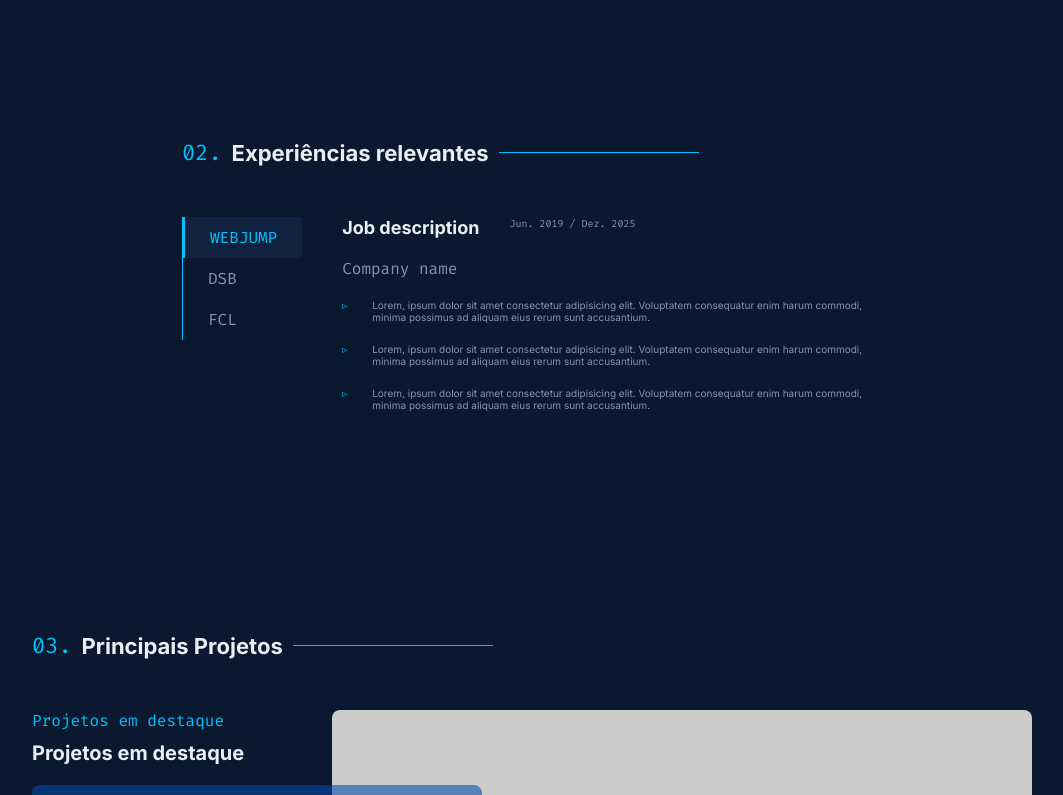
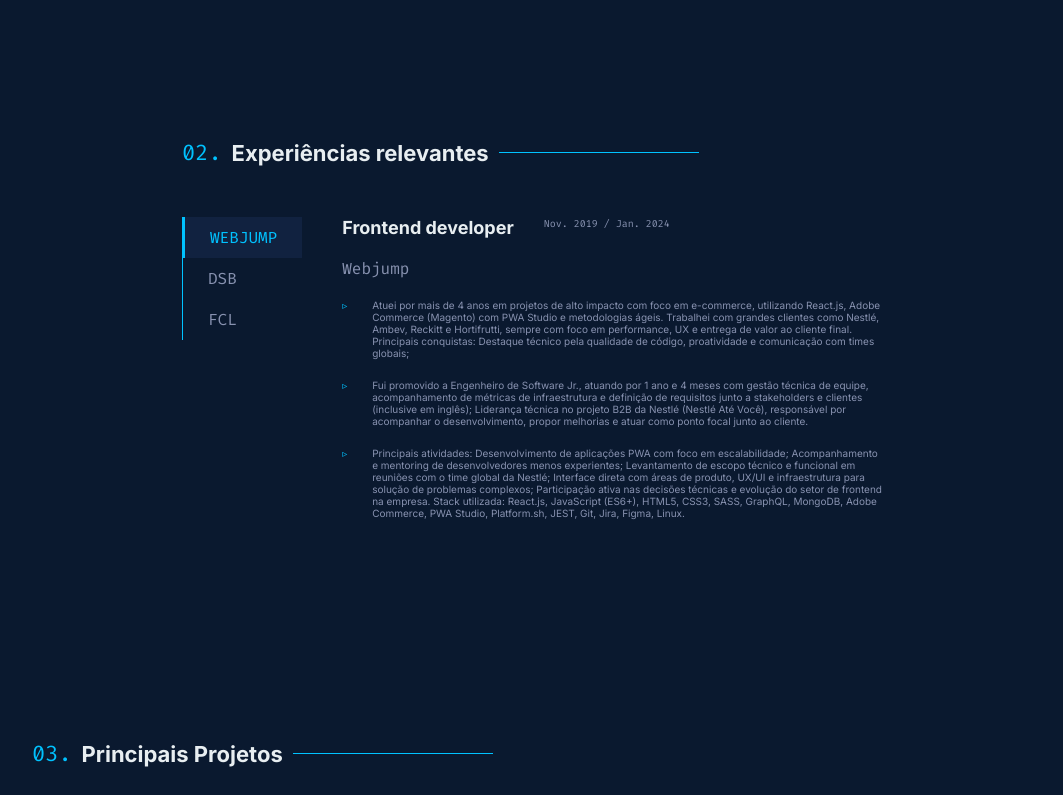
Before and after one commit to Digbezerra/portfolio-v1, a React (Vite) app in the folder portfolio-v1/: page / in a window 1280 px wide. Shown: the part 1619-2414 px from the top of the page, without its empty margins (108-1171 px from the left). Built offline with nearby package versions, Linux system fonts and the light colour scheme.

Commit message:
Jobs, dynamic sections applied

```diff
--- a/portfolio-v1/src/components/sections/Jobs.jsx
+++ b/portfolio-v1/src/components/sections/Jobs.jsx
@@ -1,4 +1,56 @@
+import { useState } from "react";
+
+const jobs = [
+  {
+    id: 1,
+    name: "Webjump",
+    full_name: "Webjump",
+    role: "Frontend developer",
+    begin_date: "Nov. 2019", //Needs to be ISO format, but it's a controlled date, for now at least
+    end_date: "Jan. 2024",
+    description: [
+      "Atuei por mais de 4 anos em projetos de alto impacto com foco em e-commerce, utilizando React.js, Adobe Commerce (Magento) com PWA Studio e metodologias ágeis. Trabalhei com grandes clientes como Nestlé, Ambev, Reckitt e Hortifrutti, sempre com foco em performance, UX e entrega de valor ao cliente final. Principais conquistas: Destaque técnico pela qualidade de código, proatividade e comunicação com times globais;",
+      "Fui promovido a Engenheiro de Software Jr., atuando por 1 ano e 4 meses com gestão técnica de equipe, acompanhamento de métricas de infraestrutura e definição de requisitos junto a stakeholders e clientes (inclusive em inglês); Liderança técnica no projeto B2B da Nestlé (Nestlé Até Você), responsável por acompanhar o desenvolvimento, propor melhorias e atuar como ponto focal junto ao cliente.",
+      "Principais atividades: Desenvolvimento de aplicações PWA com foco em escalabilidade; Acompanhamento e mentoring de desenvolvedores menos experientes; Levantamento de escopo técnico e funcional em reuniões com o time global da Nestlé; Interface direta com áreas de produto, UX/UI e infraestrutura para solução de problemas complexos; Participação ativa nas decisões técnicas e evolução do setor de frontend na empresa. Stack utilizada: React.js, JavaScript (ES6+), HTML5, CSS3, SASS, GraphQL, MongoDB, Adobe Commerce, PWA Studio, Platform.sh, JEST, Git, Jira, Figma, Linux.",
+    ],
+  },
+  {
+    id: 2,
+    name: "DSB",
+    full_name: "Digital Solutions for Business",
+    role: "QA - Analista de testes",
+    begin_date: "Jun. 2019",
+    end_date: "Nov. 2019",
+    description: [
+      "Realizar as atividades de padrão de qualidade das soluções digitais da companhia",
+      "Leitura de escopo de projeto",
+      "Documentação de bugs",
+      "Inserção de comentários na documentação",
+      "Documentar a usabilidade de cada feature",
+    ],
+  },
+  {
+    id: 3,
+    name: "FCL",
+    full_name: "Faculdade Casper Líbero",
+    role: "Estagiário de suporte de T.I",
+    begin_date: "Jun. 2019",
+    end_date: "Jan. 2018",
+    description: [
+      "Realizar o acompanhamento de atividades relacionadas aos laboratórios de informática de Fundação",
+      "Oferecer o suporte técnico ao corpo docente em questão de infraestrutura tecnológica",
+      "Realizar a manutenção e atualização de elementos de hardware e de software dos setores da Fundação",
+    ],
+  },
+];
+
 export function Jobs() {
+  const [idSelected, setIdSelected] = useState(jobs[0].id);
+
+  const handleSelectedItem = (id) => {
+    setIdSelected(id);
+  };
+
   return (
     <>
       <section
@@ -11,33 +63,47 @@ export function Jobs() {
         </div>
         <div className="section-jobs__content">
           <ul className="job__menu">
-            <li className="job__menu--item job__menu--item--active">Webjump</li>
-            <li className="job__menu--item">dsb</li>
-            <li className="job__menu--item">fcl</li>
+            {jobs.map((item) => {
+              const isId = item.id === idSelected;
+              return (
+                <li
+                  className={`job__menu--item ${
+                    isId ? "job__menu--item--active" : ""
+                  }`}
+                  onClick={() => handleSelectedItem(item.id)}
+                >
+                  {item.name}
+                </li>
+              );
+            })}
+
+            {/* <li className="job__menu--item">dsb</li>
+            <li className="job__menu--item">fcl</li> */}
           </ul>
           <div className="job__description">
-            <div>
-              <p className="title__job">Job description</p>
-              <p className="job__period">Jun. 2019 / Dez. 2025</p>
-            </div>
-            <p className="job__company">Company name</p>
-            <ul className="job__ul">
-              <li className="job__li job__li--tasks">
-                Lorem, ipsum dolor sit amet consectetur adipisicing elit.
-                Voluptatem consequatur enim harum commodi, minima possimus ad
-                aliquam eius rerum sunt accusantium.
-              </li>
-              <li className="job__li job__li--tasks">
-                Lorem, ipsum dolor sit amet consectetur adipisicing elit.
-                Voluptatem consequatur enim harum commodi, minima possimus ad
-                aliquam eius rerum sunt accusantium.
-              </li>
-              <li className="job__li job__li--tasks">
-                Lorem, ipsum dolor sit amet consectetur adipisicing elit.
-                Voluptatem consequatur enim harum commodi, minima possimus ad
-                aliquam eius rerum sunt accusantium.
-              </li>
-            </ul>
+            {jobs.map((item) => {
+              const isId = item.id === idSelected;
+              if (isId) {
+                return (
+                  <>
+                    <div>
+                      <p className="title__job">{item.role}</p>
+                      <p className="job__period">
+                        {item.begin_date} / {item.end_date}
+                      </p>
+                    </div>
+                    <p className="job__company">{item.full_name}</p>
+                    <ul className="job__ul">
+                      {item.description.map((item) => {
+                        return (
+                          <li className="job__li job__li--tasks">{item}</li>
+                        );
+                      })}
+                    </ul>
+                  </>
+                );
+              }
+            })}
           </div>
         </div>
       </section>
--- a/portfolio-v1/src/styles/index.css
+++ b/portfolio-v1/src/styles/index.css
@@ -300,7 +300,7 @@ section {
   font-size: var(--font-size-md);
   color: var(--blue-light);
   font-family: var(--font-mono);
-  margin-bottom: 3rem;
+  margin-bottom: 1rem;
 }
 
 .text--regular {
@@ -434,12 +434,14 @@ SECTION JOBS
   font-family: var(--font-mono);
   font-size: var(--font-size-md);
   text-transform: uppercase;
+  cursor: pointer;
 }
 
 .job__menu--item--active {
   color: var(--blue-light);
   background-color: var(--bg-secondary);
   border-left: 2px solid var(--blue-light);
+  cursor: pointer;
 }
 
 .job__li {
```
